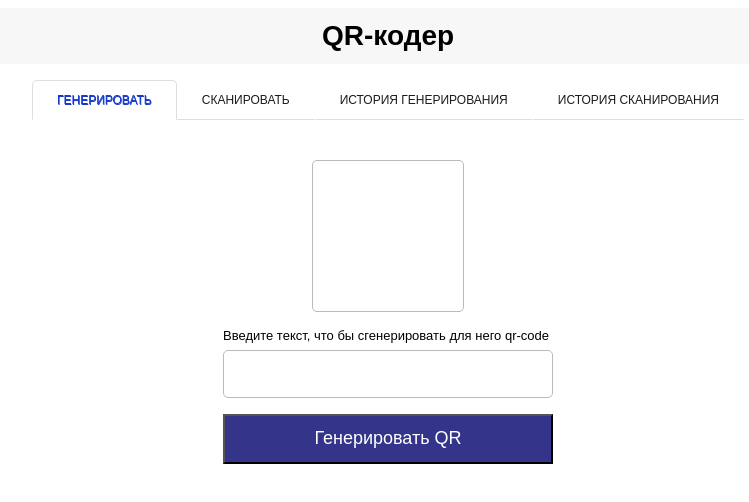
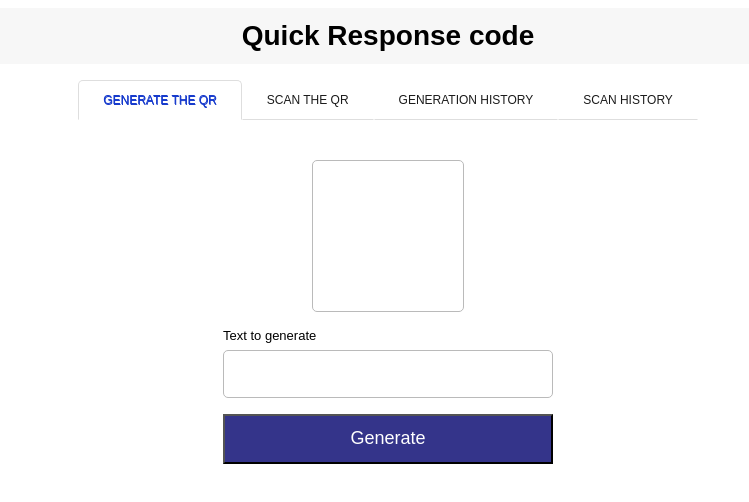
Before and after one commit to Lareta064/react-qrcode, a React (Vite) app: page / in a window 1280 px wide. Shown: the top 502 px of the page, without its empty margins (252-1001 px from the left). Built offline with nearby package versions, Linux system fonts and the light colour scheme.

Commit message:
translate-texts

```diff
--- a/src/components/Header/Header.jsx
+++ b/src/components/Header/Header.jsx
@@ -2,7 +2,7 @@ const Header = () => {
 	return (
 		<header className="header">
 			<div className="container">
-				<h1 className="h1">QR-кодер</h1>
+				<h1 className="h1">Quick Response code</h1>
 			</div>
 		</header>
 	 );
--- a/src/components/Navigation/Navigation.jsx
+++ b/src/components/Navigation/Navigation.jsx
@@ -6,10 +6,10 @@ const Navigation = () => {
 	return (
 		<div className="container">
 			<nav className="page-nav">
-				<NavLink to="/" end className={({isActive}) => isActive ? thisActiveClass : thisClass}>Генерировать </NavLink>
-				<NavLink to="/scan" className={({isActive}) => isActive ? thisActiveClass : thisClass}>Сканировать </NavLink>
-				<NavLink to="/genhistory" className={({isActive}) => isActive ? thisActiveClass : thisClass}>История генерирования </NavLink>
-				<NavLink to="/scanhistory" className={({isActive}) => isActive ? thisActiveClass : thisClass}>История сканирования</NavLink>
+				<NavLink to="/" end className={({isActive}) => isActive ? thisActiveClass : thisClass}>Generate the QR</NavLink>
+				<NavLink to="/scan" className={({isActive}) => isActive ? thisActiveClass : thisClass}>Scan the QR</NavLink>
+				<NavLink to="/genhistory" className={({isActive}) => isActive ? thisActiveClass : thisClass}>Generation history</NavLink>
+				<NavLink to="/scanhistory" className={({isActive}) => isActive ? thisActiveClass : thisClass}>Scan history</NavLink>
 			</nav>
 		</div>
 	 );
--- a/src/components/QrCodeGenerator/QrCodeGenerator.jsx
+++ b/src/components/QrCodeGenerator/QrCodeGenerator.jsx
@@ -29,11 +29,11 @@ const QrCodeGenerator = () => {
 
 			</div>
 			<div className="form-item">
-				<label className="form-label">Введите текст, что бы сгенерировать для него qr-code</label>
+				<label className="form-label">Text to generate</label>
 				<input type="text"  value={value} onChange={onChangeHandler} />
 			</div>
 			<div className="form-btn">
-				<button  className="btn" type="button" onClick={onClickHandler} >Генерировать QR</button>
+				<button  className="btn" type="button" onClick={onClickHandler} >Generate</button>
 			</div>
 		</div>
 	 );
--- a/src/components/QrCodeScanner/QrScanner.jsx
+++ b/src/components/QrCodeScanner/QrScanner.jsx
@@ -23,7 +23,7 @@ const QrCodeScanner = () => {
 	return (
 
 		<div className="qrcode-block-wrapper">
-			<p className={s.scan_title}>Наведите камеру на qr-code</p>
+			<p className={s.scan_title}>Point the camera at the qr code</p>
 			<Scanner
 				// allowMultiple
 				sound
```
